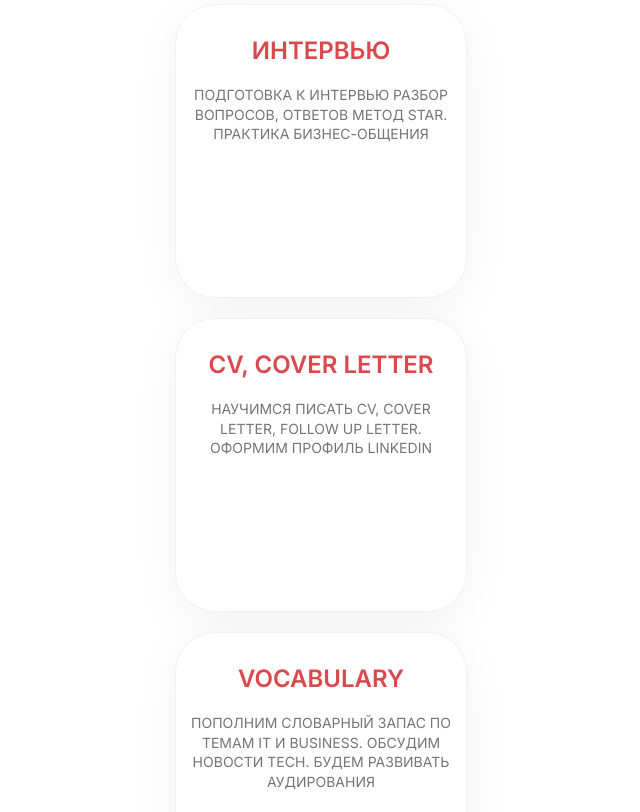
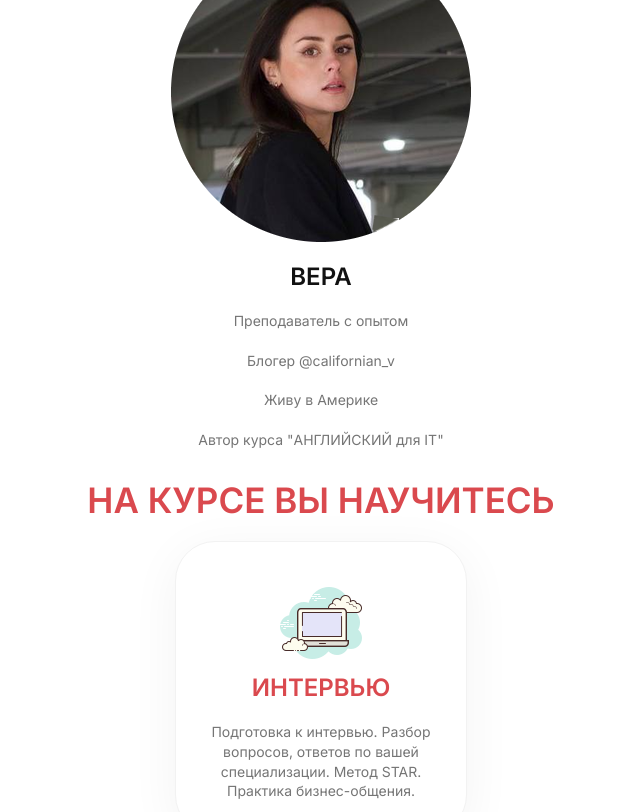
Before and after one commit to SardanaMir/englishforit, a plain HTML site: page index.html in a window 1280 px wide. Shown: the part 558-1370 px from the top of the page, without its empty margins (319-959 px from the left). Drawn offline with Linux system fonts and the light colour scheme.

Commit message:
added section about me

```diff
--- a/index.html
+++ b/index.html
@@ -21,27 +21,48 @@
             </div>
         </div>
     </section>
+    <section class="aboutme">
+        <div class="container">
+            <div class="wrapper">
+                <!-- <h2 class="subtitle">ОБО МНЕ</h2> -->
+                <img src="img/aboutme/profile.png" alt="profile">
+                <div class="aboutme__subtitle">Вера</div>
+                <p class="aboutme__descr">Преподаватель с опытом</p>
+                <p class="aboutme__descr">Блогер @californian_v</p>
+                <p class="aboutme__descr">Живу в Америке</p>
+                <p class="aboutme__descr">Автор курса "АНГЛИЙСКИЙ для IT"</p>
+            </div>
+
+        </div>
+    </section>
     <section class="skills">
         <div class="container">
-            <h2 class="subtitle">ЧЕМУ ВЫ НАУЧИТЕСЬ</h2>
+            <h2 class="subtitle">НА КУРСЕ ВЫ НАУЧИТЕСЬ</h2>
             <div class="skills__block">
+                <img src="img/icons/laptop.png" alt="laptop">
                 <div class="skills__subtitle">Интервью</div>
-                <p class="skills__descr">Подготовка к интервью Разбор вопросов, ответов
+                <p class="skills__descr">
+                    Подготовка к интервью.
+                    Разбор вопросов, ответов по вашей специализации.
                     Метод STAR.
-                    Практика бизнес-общения
+                    Практика бизнес-общения.
                 </p>
             </div>
             <div class="skills__block">
+                <img src="img/icons/letter.png" alt="letter">
                 <div class="skills__subtitle">CV, Cover Letter</div>
-                <p class="skills__descr">Научимся писать CV, cover letter, follow up letter.
-                    Оформим профиль Linkedin
+                <p class="skills__descr">
+                    Научимся писать CV, cover letter, follow up letter.
+                    Оформим профиль Linkedin.
                 </p>
             </div>
             <div class="skills__block">
+                <img src="img/icons/book.png" alt="book">
                 <div class="skills__subtitle">Vocabulary</div>
-                <p class="skills__descr">Пополним словарный запас по темам IT и Business.
+                <p class="skills__descr">
+                    Пополним словарный запас по темам IT и Business.
                     Обсудим новости Tech.
-                    Будем развивать аудирования
+                    Будем развивать аудирование.
                 </p>
             </div>
             <button class="btn">ЗАБРОНИРОВАТЬ</button>
@@ -76,7 +97,7 @@
                 <div class="skills__subtitle">ТАРИФ №3</div>
                 <p class="skills__descr">
                     Все, что есть в тарифе №1 и 2 +
-                    Личная встреча с преподавателем (30 мин в месяц)
+                    Личная встреча (в ZOOM) с преподавателем (30 мин в месяц)
                 </p>
                 <div class="price__subtitle subtitle">500$ в месяц</div>
                 <button class="btn price__btn">ЗАБРОНИРОВАТЬ</button>
--- a/style.css
+++ b/style.css
@@ -7,6 +7,10 @@
     background: url('img/bg.jpg') center center/cover no-repeat;
     padding-top: 20px;
 
+}
+img {
+    display: block;
+    margin: 0 auto;
 }
 .conatiner{
     padding-left: 20px;
@@ -93,7 +97,7 @@
     font-weight: 400;
     line-height: 140%; /* 22.4px */
     margin-top: 20px;
-    text-transform: uppercase;
+    /* text-transform: uppercase; */
 }
 .price__btn{
     margin-top: 20px;
@@ -102,3 +106,27 @@
     margin-top: 10px;
     font-size: 25px;
 }
+.aboutme__subtitle{
+    color: #111;
+    text-align: center;
+    font-family: Inter;
+    font-size: 24px;
+    font-style: normal;
+    font-weight: 700;
+    line-height: normal;
+    text-transform: uppercase;
+    margin-top: 20px;
+}
+.aboutme__descr{
+    color: #757575;
+    text-align: center;
+    font-family: Inter;
+    font-size: 14px;
+    font-style: normal;
+    font-weight: 400;
+    line-height: 140%; /* 22.4px */
+    margin-top: 20px;
+}
+.aboutme{
+    padding-top: 30px;
+}
```
Also changed, not shown: img/aboutme/profile.png (added), img/icons/book.png (added), img/icons/laptop.png (added), img/icons/letter.png (added).
